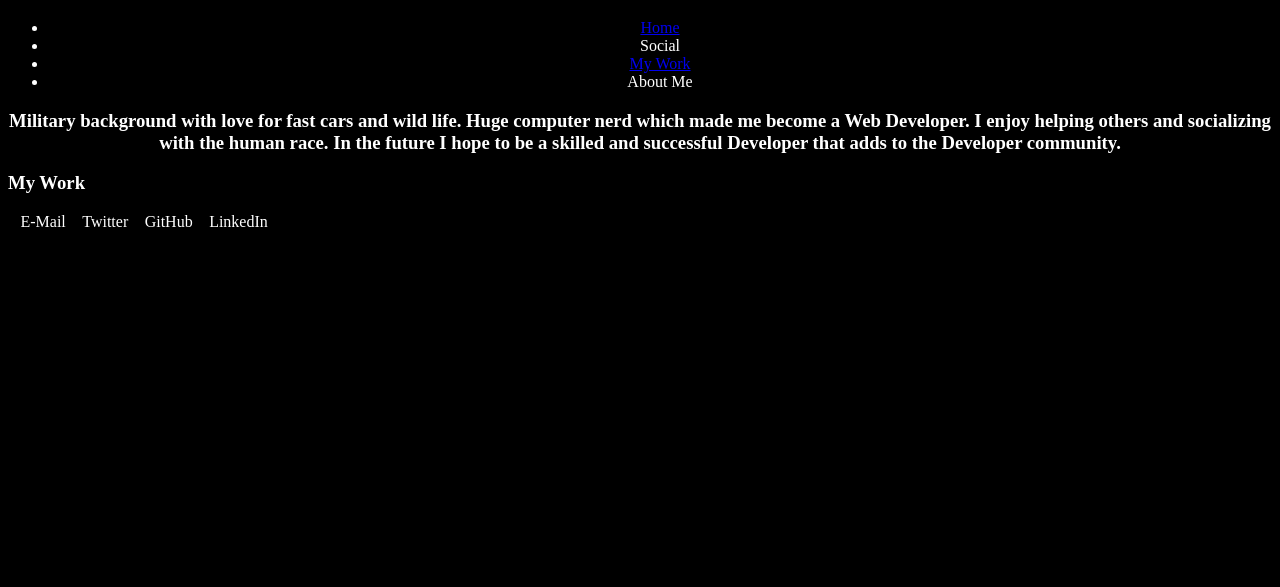
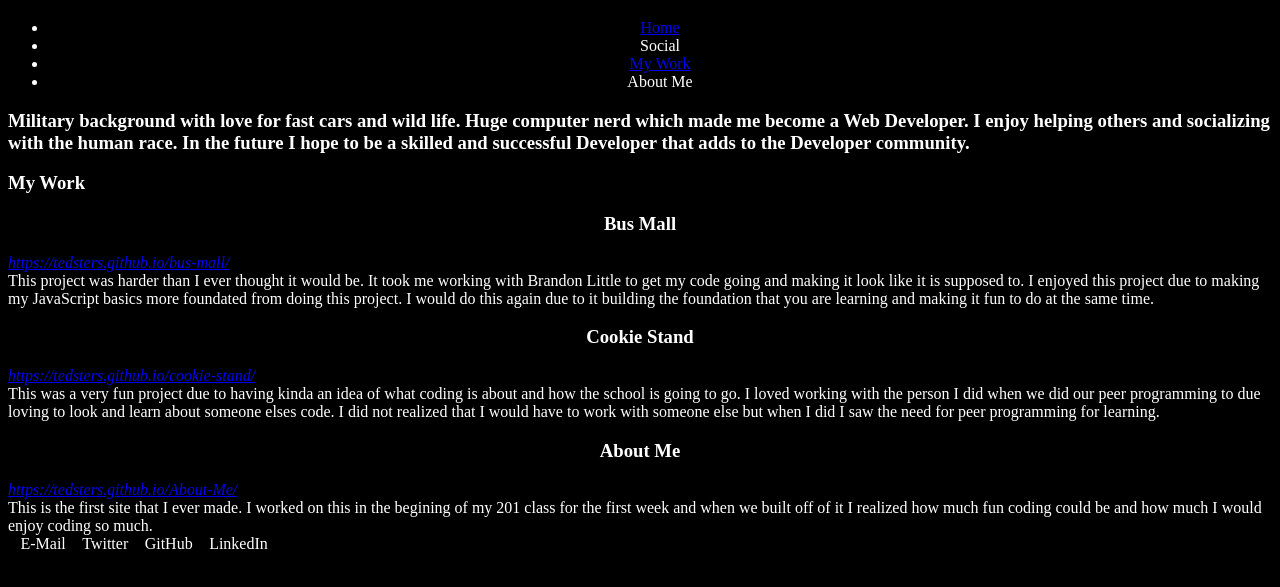
Before and after one commit to davidteddy/Portfolio, a plain HTML site: page index.html in a window 1280 px wide. Shown: the part 61-648 px from the top of the page. Drawn offline with nearby package versions, Linux system fonts and the light colour scheme; files whose address does not match are found by name.

Commit message:
a few changes to make it work

```diff
--- a/app.js
+++ b/app.js
@@ -25,12 +25,12 @@ myWorks.forEach(function(a){
 });
 
 myWorks.handleMainNav = function() {
-  $('.nav-bar').on('click', '.tab', function(e) {
+  $('.nav-bar').on('click', '.tab', function() {
     $('.tab-content').hide();
     $('#' + $(this).data('content')).fadeIn();
   });
 
-  $('.nav-bar .tab:first').click();
+//  $('.nav-bar .tab:first').click();
 };
 
 myWorks.handleMainNav();
--- a/index.html
+++ b/index.html
@@ -34,12 +34,12 @@
       </ul>
 
     </nav>
-    <div class="my-bio">
+    <div class="tab-content" id="home">
       <h3>Military background with love for fast cars and wild life. Huge computer nerd which made me become a Web Developer. I enjoy helping others and socializing with the human race. In the future I hope to be a skilled and successful Developer that adds to the Developer community.</h3>
     </div>
-    <div class="my-work">
+    <div class="tab-content" id="my-work">
       <h3>My Work</h3>
-      <article id="projects" class="tab-content">
+      <article id="projects">
       </article>
     </div>
     <div class="footer-social">
```
